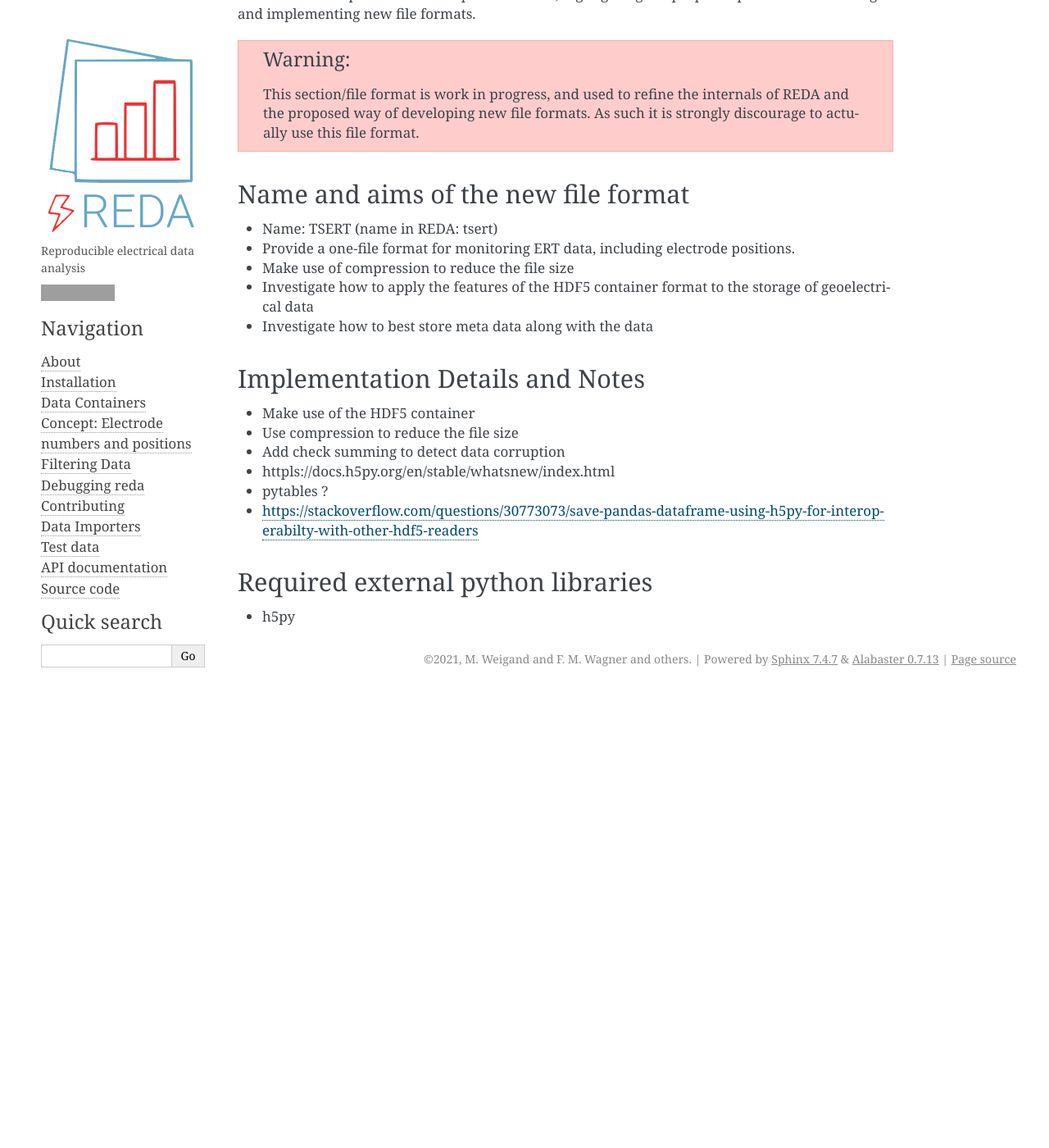
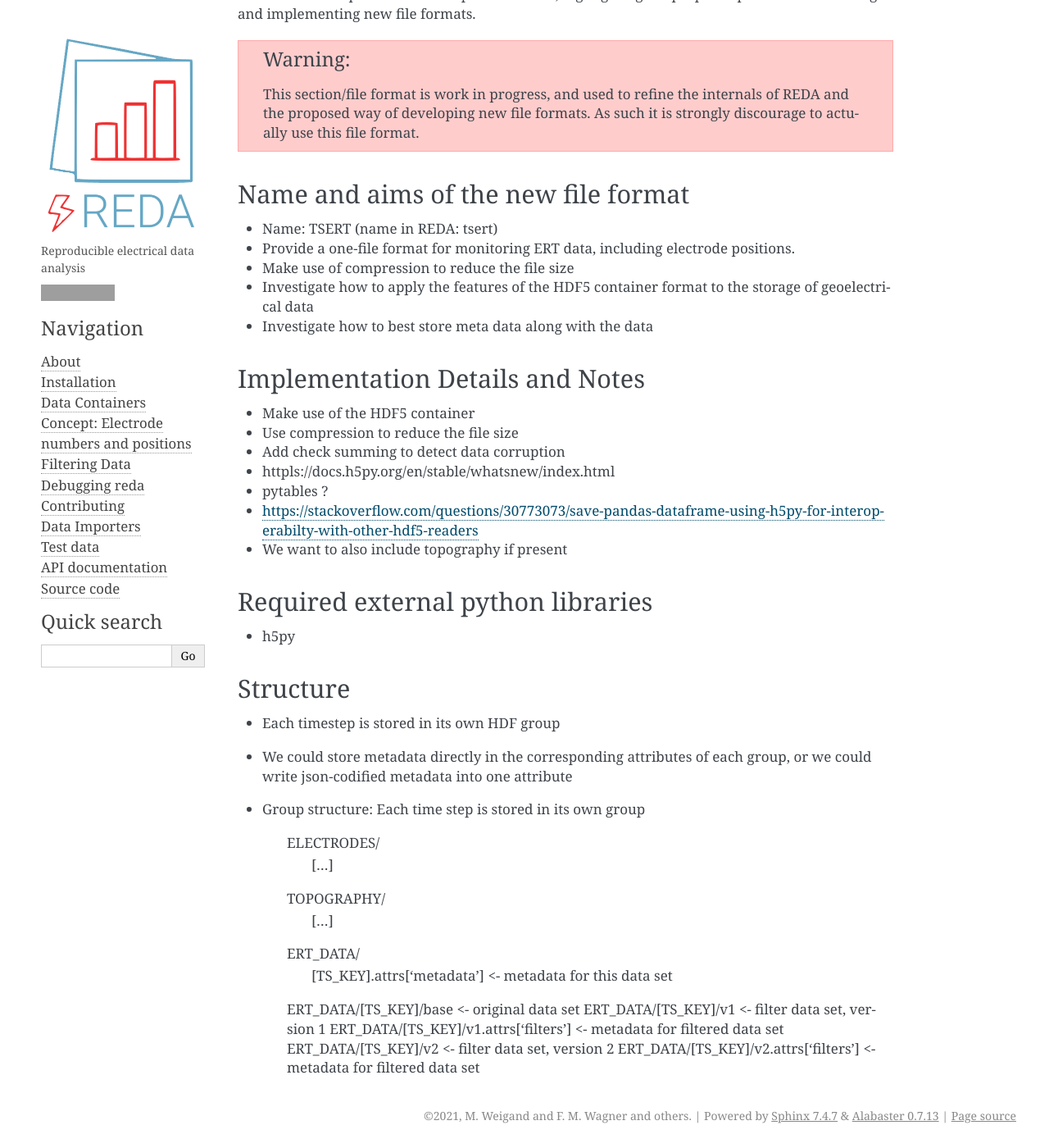
Before and after one commit to geophysics-ubonn/reda, a Sphinx documentation site: the page built from doc/file_formats/example_tsert.rst, in a window 1280 px wide and 1400 px high, scrolled down 178 px. Shown: the whole window at 82% size. Built offline with Sphinx 7.4.7, drawn with Linux system fonts in a browser that asks for light colours; pages that are not in the unit, such as notebooks, are missing from menus; before the commit the page ends 1021 px from its top, so only the background shows below that; grey boxes are pictures that could not be loaded.

Commit message:
[tsert format] start sketching out the new file format

```diff
--- a/doc/file_formats/example_tsert.rst
+++ b/doc/file_formats/example_tsert.rst
@@ -30,8 +30,30 @@ Implementation Details and Notes
 * httpls://docs.h5py.org/en/stable/whatsnew/index.html
 * pytables ?
 * https://stackoverflow.com/questions/30773073/save-pandas-dataframe-using-h5py-for-interoperabilty-with-other-hdf5-readers
+* We want to also include topography if present
 
 Required external python libraries
 ==================================
 
 * h5py
+
+Structure
+=========
+
+* Each timestep is stored in its own HDF group
+* We could store metadata directly in the corresponding attributes of each
+  group, or we could write json-codified metadata into one attribute
+* Group structure:
+  Each time step is stored in its own group
+
+    ELECTRODES/
+        [...]
+    TOPOGRAPHY/
+        [...]
+    ERT_DATA/
+        [TS_KEY].attrs['metadata'] <- metadata for this data set
+    ERT_DATA/[TS_KEY]/base <- original data set
+    ERT_DATA/[TS_KEY]/v1 <- filter data set, version 1
+    ERT_DATA/[TS_KEY]/v1.attrs['filters'] <- metadata for filtered data set
+    ERT_DATA/[TS_KEY]/v2 <- filter data set, version 2
+    ERT_DATA/[TS_KEY]/v2.attrs['filters'] <- metadata for filtered data set
```
Also changed, not shown: 6 other files.
